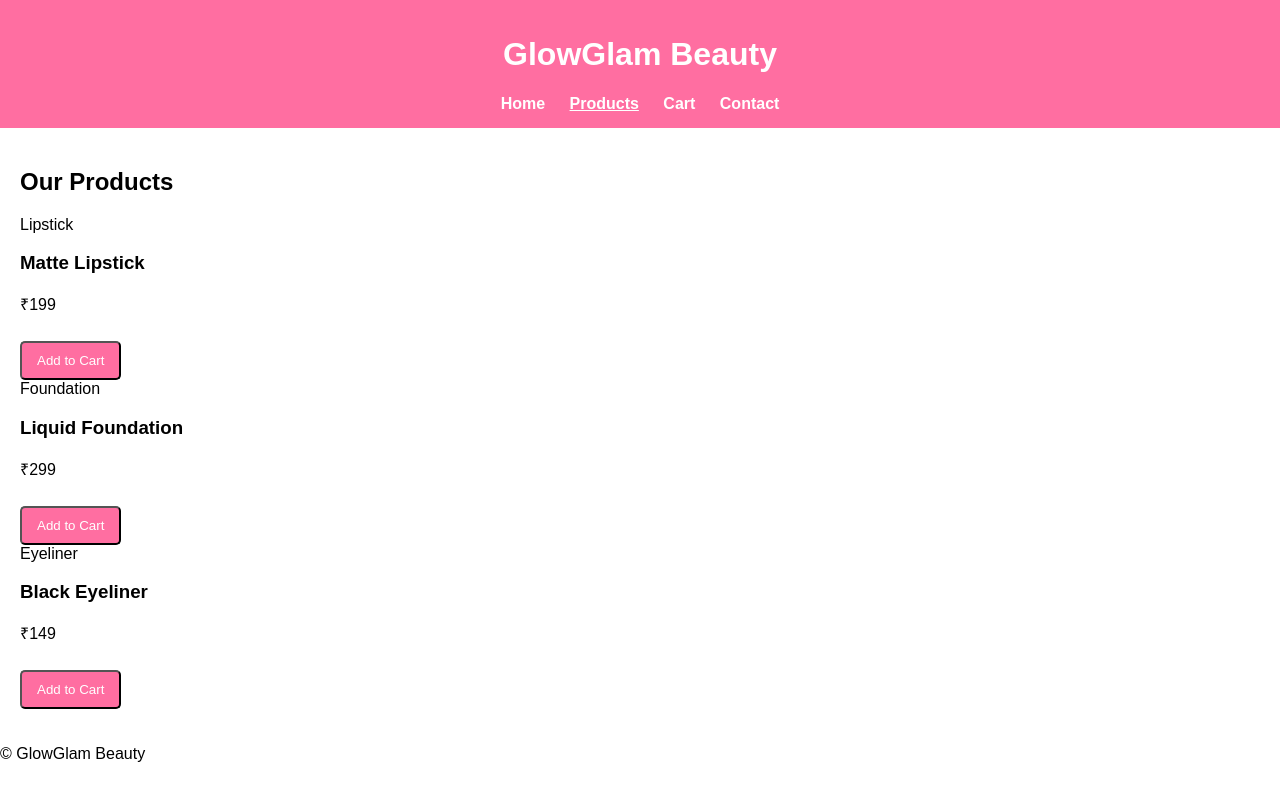
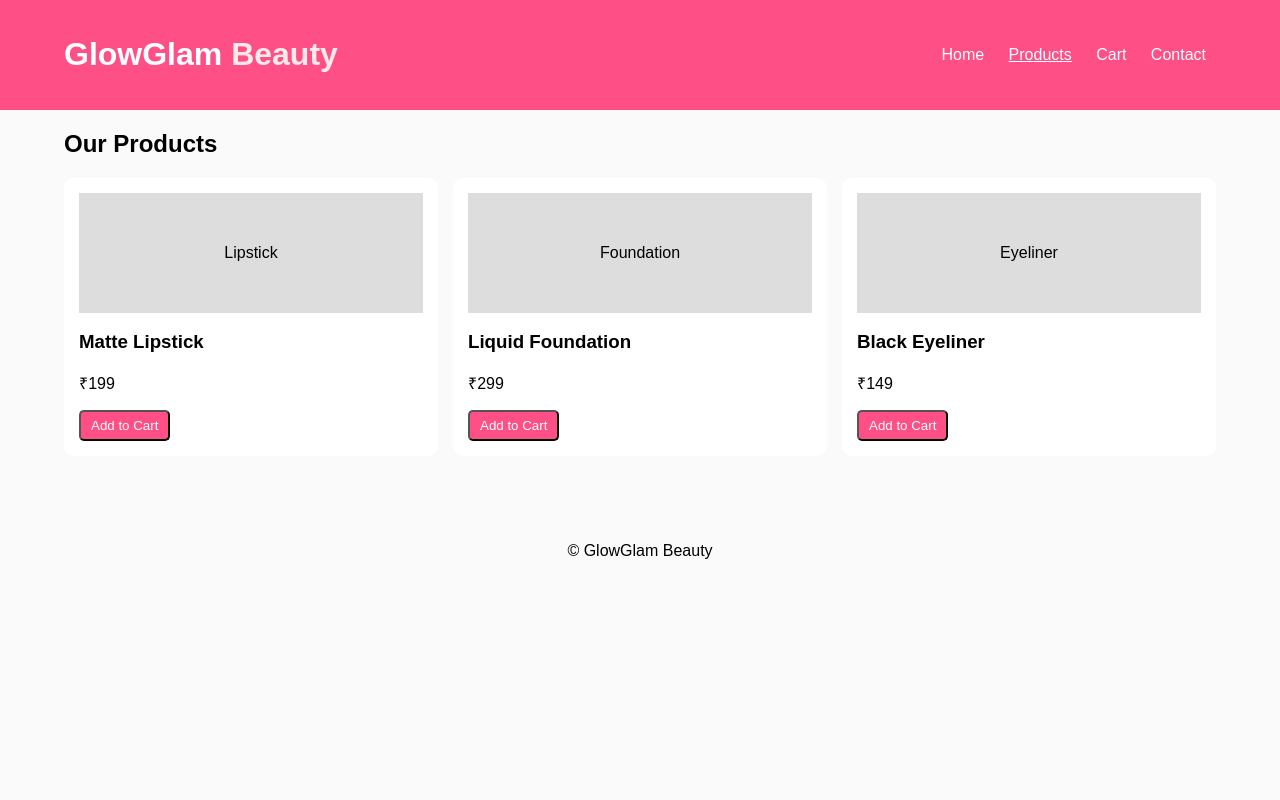
Before and after one commit to pallavichandraraja111-cmd/E-commerce, a plain HTML site: page products.html in a window 1280 px wide. Drawn offline with Linux system fonts and the light colour scheme.

Commit message:
style.css

```diff
--- a/style.css
+++ b/style.css
@@ -1,55 +1,114 @@
 body {
+  margin: 0;
   font-family: Arial, sans-serif;
-  margin: 0;
-  padding: 0;
+  background: #fafafa;
 }
 
 header {
-  background: #ff6ea1;
+  background: #ff4f87;
   color: white;
-  padding: 15px;
-  text-align: center;
+  padding: 15px 0;
+}
+
+.container {
+  width: 90%;
+  margin: auto;
+}
+
+.nav {
+  display: flex;
+  justify-content: space-between;
+  align-items: center;
 }
 
 nav a {
   margin: 0 10px;
   color: white;
   text-decoration: none;
-  font-weight: bold;
 }
 
 nav a.active {
   text-decoration: underline;
 }
 
-section {
-  padding: 20px;
+.logo span {
+  color: #ffeaea;
 }
 
-.product {
-  border: 1px solid #ddd;
-  padding: 10px;
-  margin: 10px 0;
+.hero {
+  padding: 40px 0;
+  background: #ffe6ef;
+}
+
+.hero-grid {
+  display: flex;
+  justify-content: space-between;
+  align-items: center;
+}
+
+.hero-box {
+  padding: 20px;
+  background: white;
+  border-radius: 10px;
+  text-align: center;
 }
 
 .btn {
+  background: #ff4f87;
+  color: white;
+  padding: 10px 15px;
+  border-radius: 5px;
   display: inline-block;
-  padding: 10px 15px;
-  background: #ff6ea1;
-  color: white;
   text-decoration: none;
-  border-radius: 5px;
-  margin-top: 10px;
 }
 
-form input, form textarea {
+.btn.small {
+  padding: 6px 10px;
+}
+
+.grid-3 {
+  display: grid;
+  grid-template-columns: repeat(3, 1fr);
+  gap: 15px;
+}
+
+.product-card {
+  background: white;
+  padding: 15px;
+  border-radius: 10px;
+}
+
+.img-placeholder {
+  background: #ddd;
+  height: 120px;
+  display: flex;
+  align-items: center;
+  justify-content: center;
+  margin-bottom: 10px;
+}
+
+table {
   width: 100%;
-  padding: 8px;
-  margin-top: 5px;
-  margin-bottom: 15px;
+  border-collapse: collapse;
+  margin-top: 20px;
+}
+
+table th, table td {
+  border: 1px solid #ccc;
+  padding: 10px;
+}
+
+.hidden {
+  display: none;
+}
+
+footer {
+  text-align: center;
+  padding: 20px 0;
+  margin-top: 50px;
 }
 
 .center {
   text-align: center;
-  margin-top: 100px;
+  padding: 50px;
 }
```
